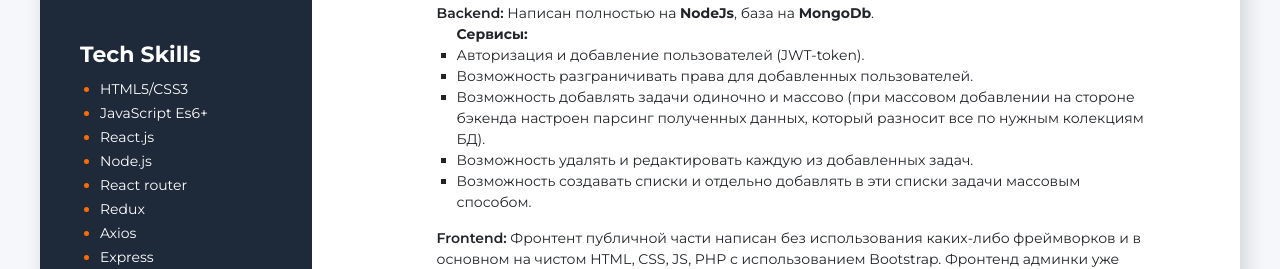
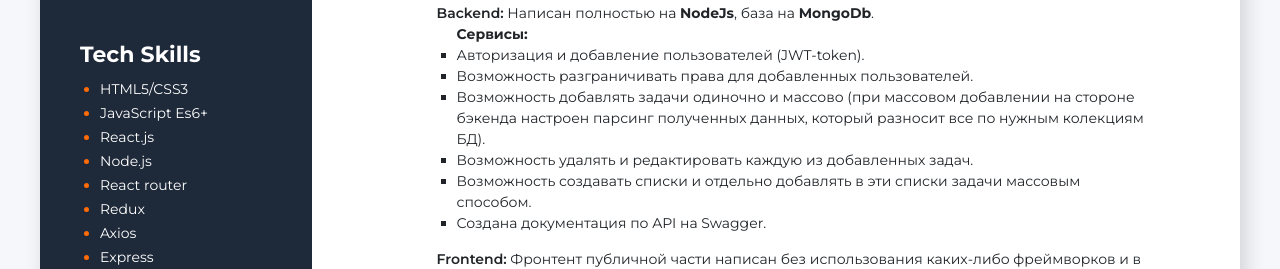
Before and after one commit to akulyhin/akulyhin.github.io, a plain HTML site: page index.html in a window 1280 px wide. Shown: the part 672-941 px from the top of the page. Drawn offline with nearby package versions, Linux system fonts and the light colour scheme.

Commit message:
last updates

```diff
--- a/index.html
+++ b/index.html
@@ -174,6 +174,9 @@
                       <li>
                           Возможность создавать списки и отдельно добавлять в эти списки задачи массовым способом.
                       </li>
+                      <li>
+                        Создана документация по API на Swagger.
+                      </li>
                     </ul>
 
                     <span>Frontend:</span>
```
